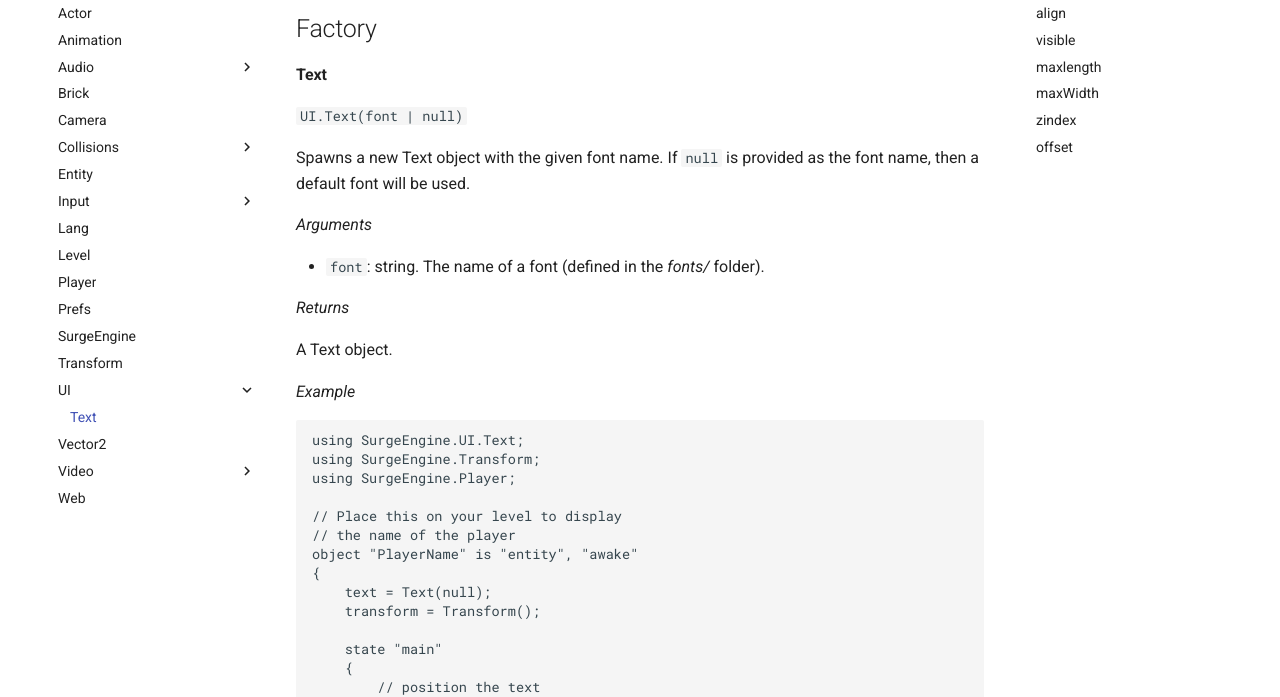
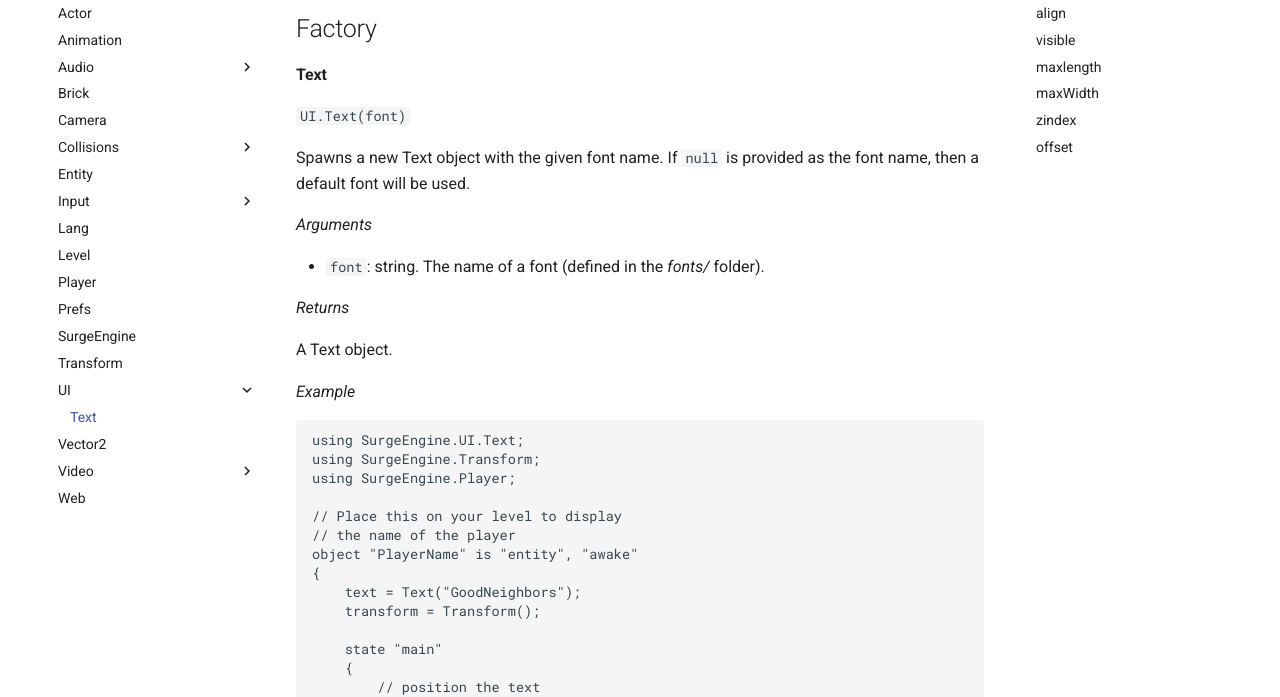
Before and after one commit to alemart/surgescript, an MkDocs documentation site: the page built from docs/engine/text.md, in a window 1280 px wide and 1400 px high. Shown: the part 260-957 px from the top of the window. Built offline with MkDocs 1.6.1 and Material for MkDocs 9.7.7, drawn with Linux system fonts in a browser that asks for light colours; comment, search, counter and statistics services are not loaded; some of the changed text lies outside the part shown.

Commit message:
Small changes

````diff
--- a/docs/engine/text.md
+++ b/docs/engine/text.md
@@ -8,7 +8,7 @@ Factory
 
 #### Text
 
-`UI.Text(font | null)`
+`UI.Text(font)`
 
 Spawns a new Text object with the given font name. If `null` is provided as the font name, then a default font will be used.
 
@@ -30,7 +30,7 @@ using SurgeEngine.Player;
 // the name of the player
 object "PlayerName" is "entity", "awake"
 {
-    text = Text(null);
+    text = Text("GoodNeighbors");
     transform = Transform();
 
     state "main"
@@ -46,8 +46,6 @@ object "PlayerName" is "entity", "awake"
     }
 }
 ```
-
-
 
 Properties
 ----------
````
